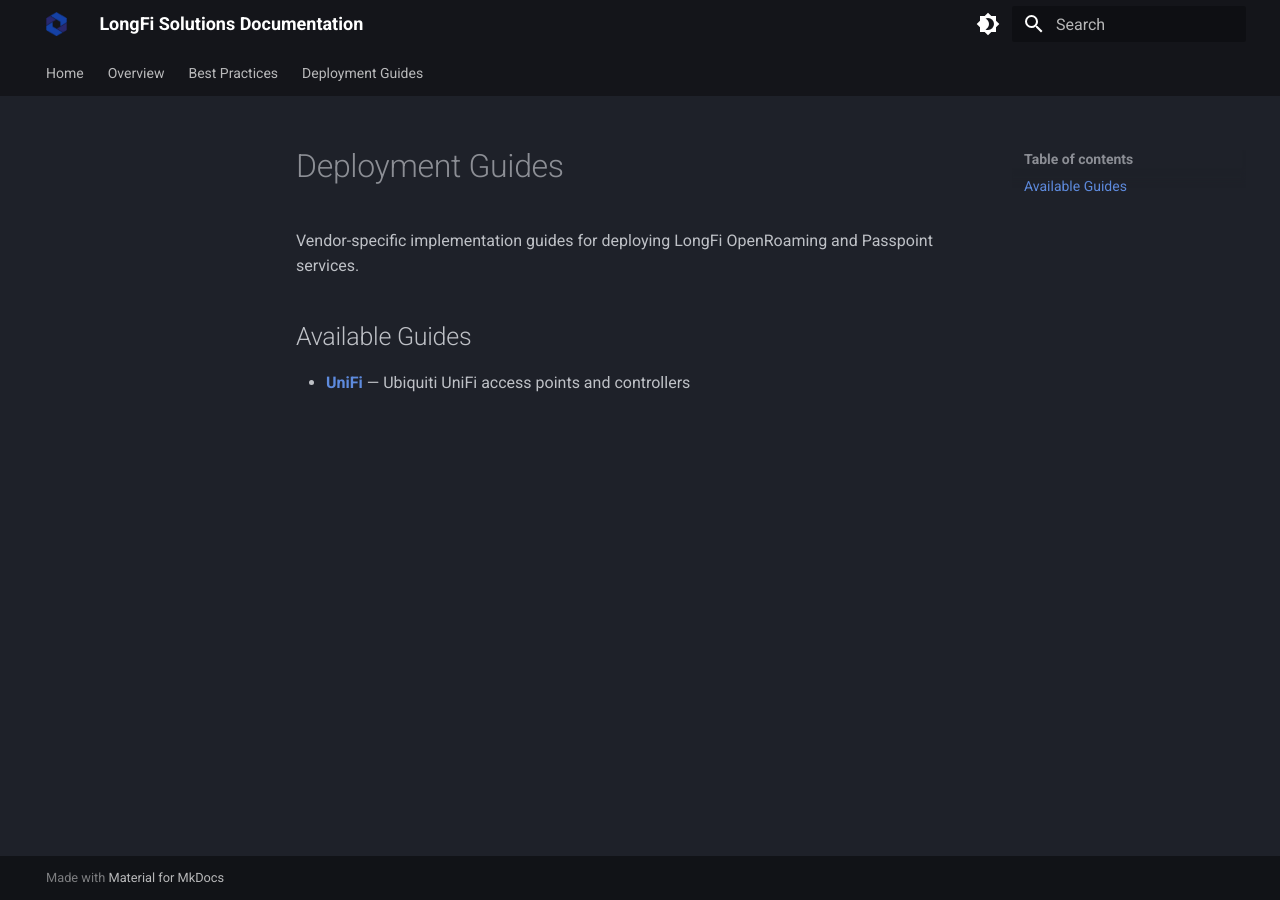
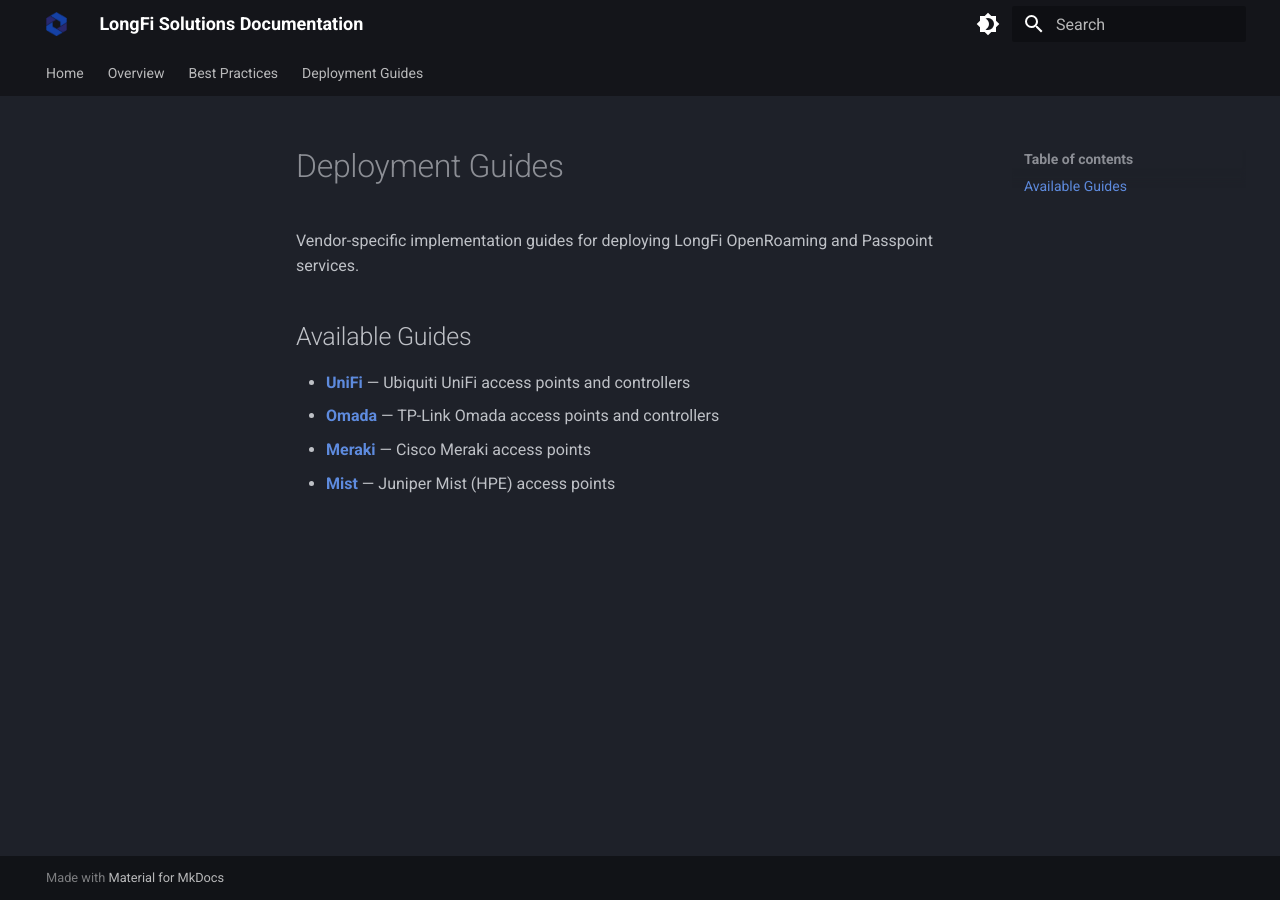
Before and after one commit to LongFi-Solutions/longfi-solutions.github.io, an MkDocs documentation site: the page built from docs/deployment/index.md, in a window 1280 px wide. Built offline with MkDocs 1.6.1 and Material for MkDocs 9.7.7, drawn with Linux system fonts in a browser that asks for light colours.

Commit message:
docs: list all four vendor guides on the Deployment Guides landing page

```diff
--- a/docs/deployment/index.md
+++ b/docs/deployment/index.md
@@ -9,3 +9,6 @@ Vendor-specific implementation guides for deploying LongFi OpenRoaming and Passp
 ## Available Guides
 
 - **[UniFi](unifi.md)** — Ubiquiti UniFi access points and controllers
+- **[Omada](omada-networks.md)** — TP-Link Omada access points and controllers
+- **[Meraki](meraki.md)** — Cisco Meraki access points
+- **[Mist](mist.md)** — Juniper Mist (HPE) access points
```
